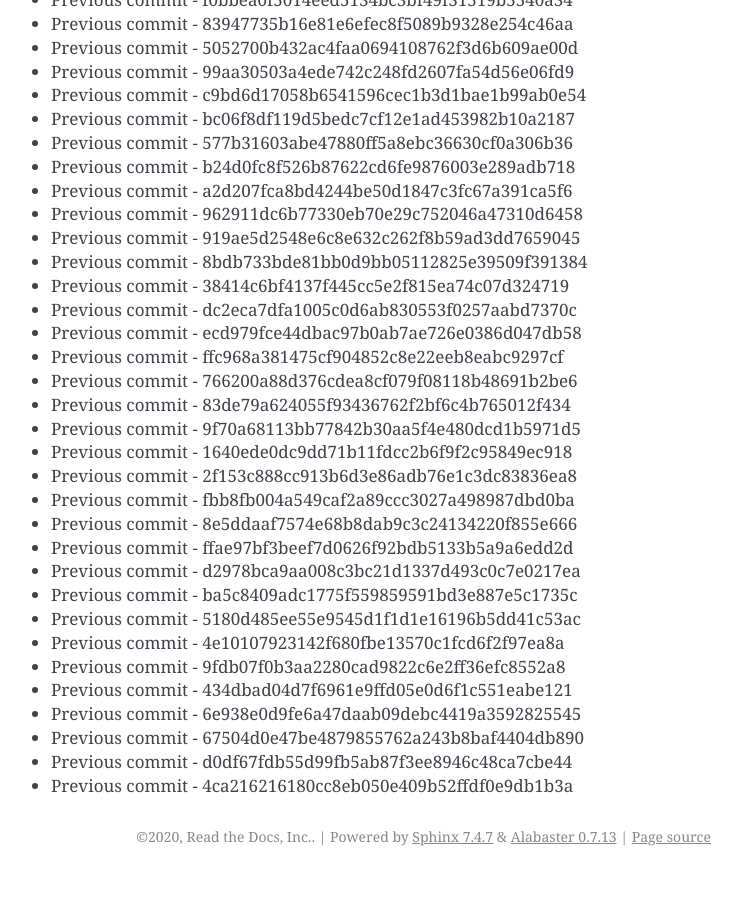
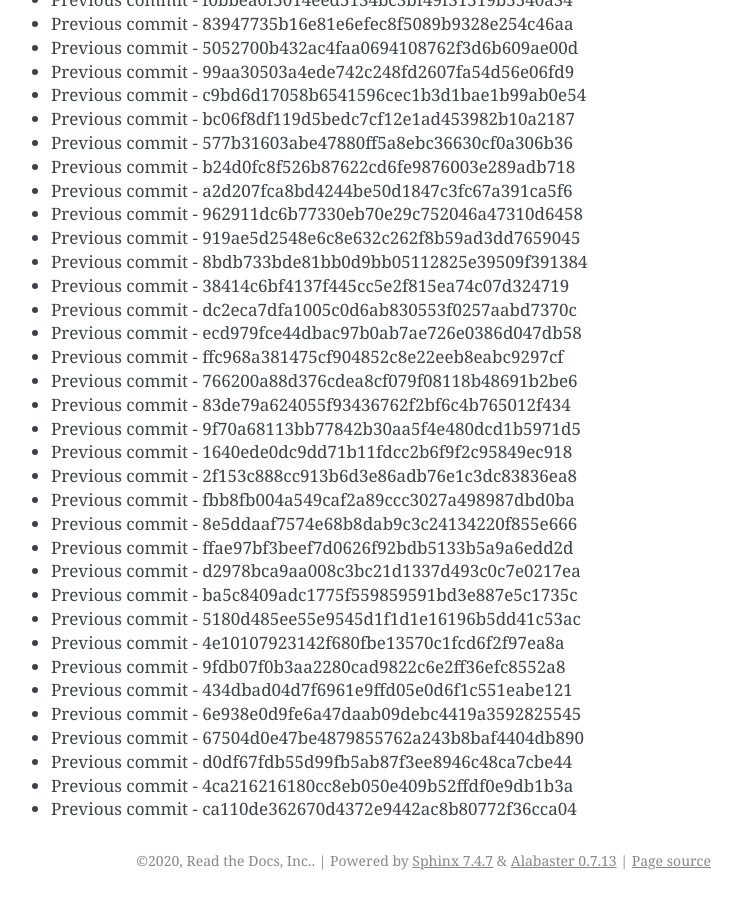
Before and after one commit to readthedocs/rtd-git-stresstest, a Sphinx documentation site: the page built from docs/updates.rst, in a window 1280 px wide and 900 px high, scrolled down 78709 px. Shown: the whole window, without its empty margins (399-1141 px from the left). Built offline with Sphinx 7.4.7, drawn with Linux system fonts in a browser that asks for light colours; before the commit the page ends 79585 px from its top, so only the background shows below that.

Commit message:
Generating commit from previous: ca110de362670d4372e9442ac8b80772f36cca04

```diff
--- a/docs/updates.rst
+++ b/docs/updates.rst
@@ -3339,3 +3339,4 @@ It can be tested for any performance characteristics.
 * Previous commit - 67504d0e47be4879855762a243b8baf4404db890
 * Previous commit - d0df67fdb55d99fb5ab87f3ee8946c48ca7cbe44
 * Previous commit - 4ca216216180cc8eb050e409b52ffdf0e9db1b3a
+* Previous commit - ca110de362670d4372e9442ac8b80772f36cca04
```
